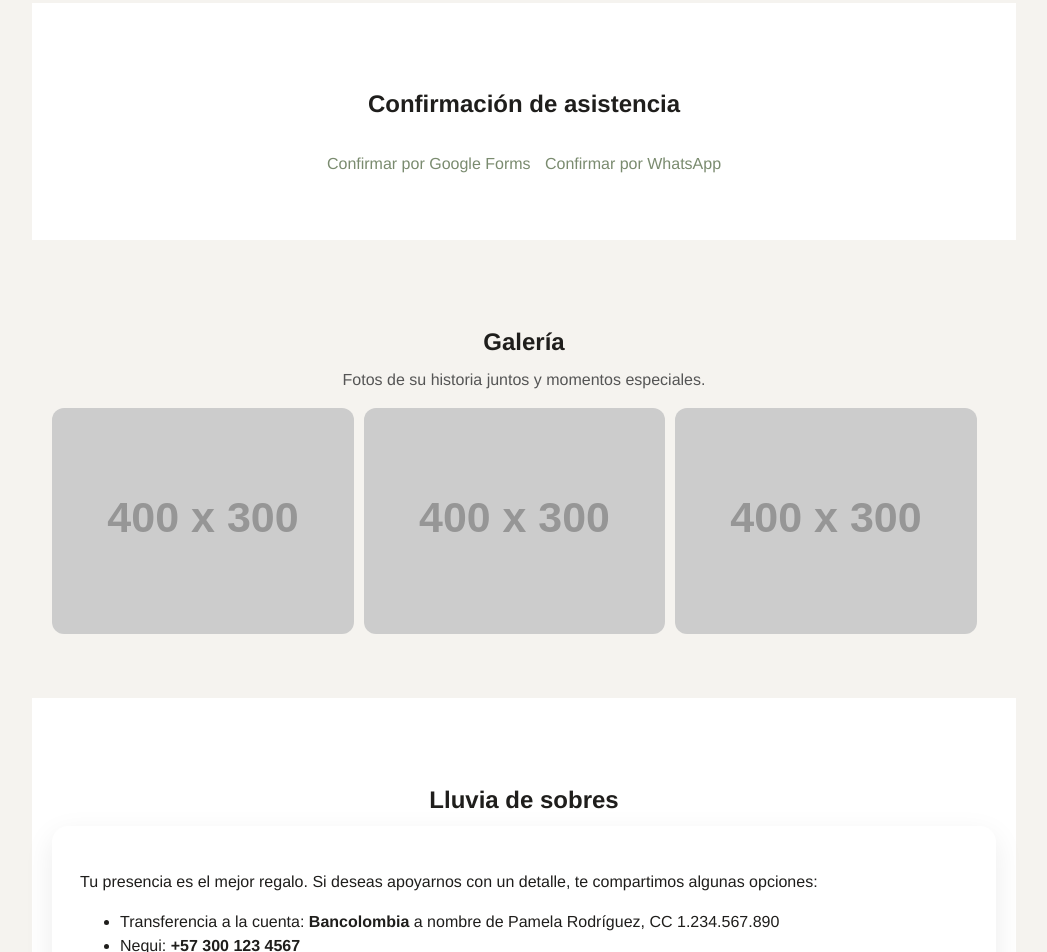
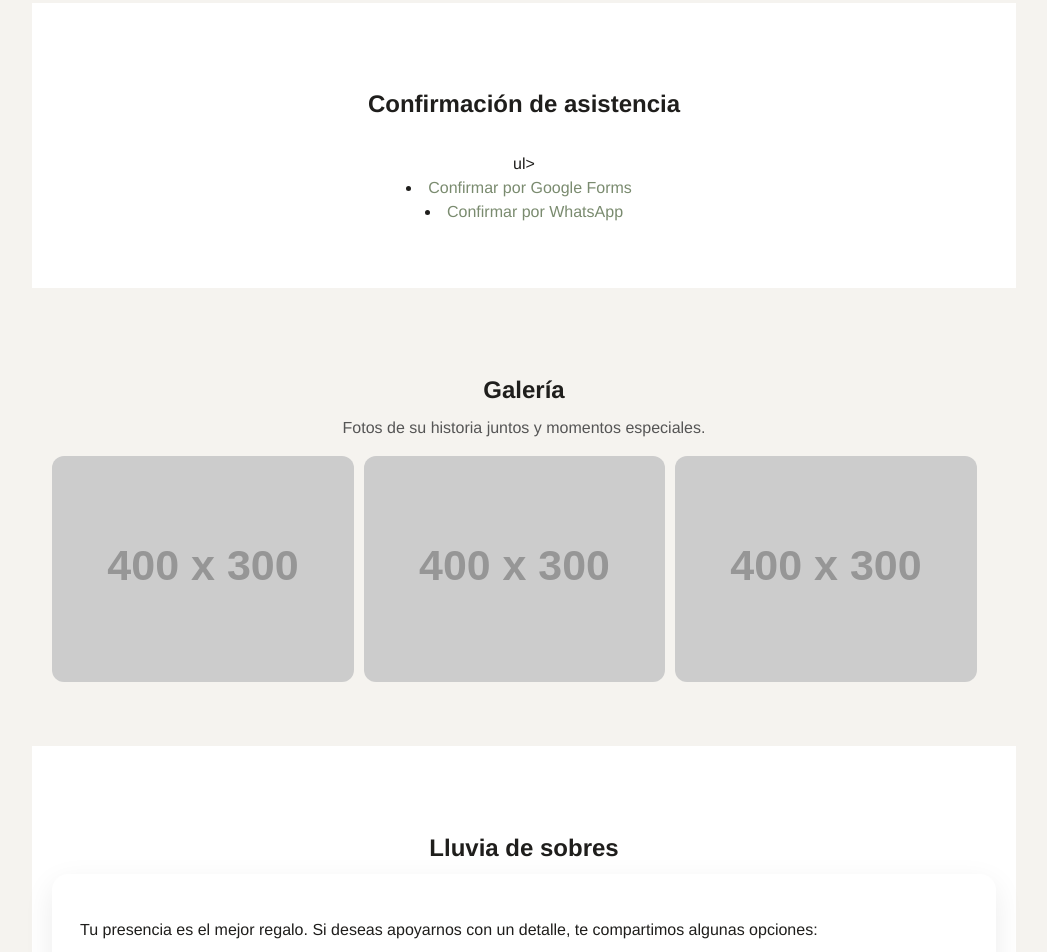
Before and after one commit to Karenlj21/Boda, a plain HTML site: page index.html in a window 1280 px wide. Shown: the part 1976-2928 px from the top of the page, without its empty margins (116-1163 px from the left). Drawn offline with Linux system fonts and the light colour scheme; placeholder pictures from the web are drawn by us.

Commit message:
Update index.html

```diff
--- a/index.html
+++ b/index.html
@@ -252,12 +252,13 @@
       <div class="container">
         <h2 style="text-align:center; margin-bottom:0.5rem;">Confirmación de asistencia</h2>
         <div style="text-align: center; margin-top: 30px;">
-          <a href="https://forms.gle/tuFormulario" target="_blank" class="boton" style="margin-right: 10px;">
-            Confirmar por Google Forms
-          </a>
-          <a href="https://wa.me/57XXXXXXXXXX?text=Hola%2C%20quiero%20confirmar%20mi%20asistencia%20a%20la%20boda%20💒" target="_blank" class="boton">
-            Confirmar por WhatsApp
-          </a>
+          ul>
+            <li><a href="https://forms.gle/tuFormulario" target="_blank" class="boton" style="margin-right: 10px;">
+              Confirmar por Google Forms
+            <li></a>
+              <a href="https://wa.me/57XXXXXXXXXX?text=Hola%2C%20quiero%20confirmar%20mi%20asistencia%20a%20la%20boda%20💒" target="_blank" class="boton">
+                Confirmar por WhatsApp
+              </a>
         </div>
       </div>
     </section>
```
